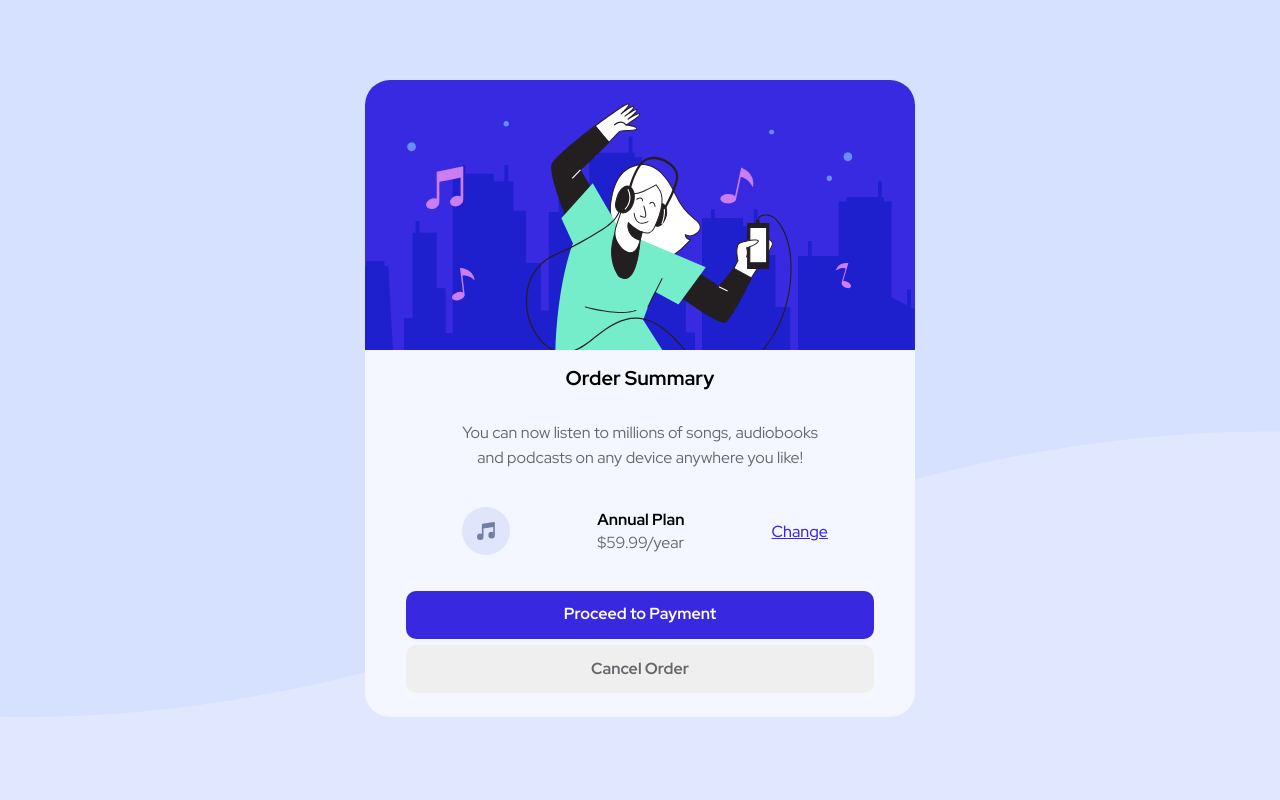
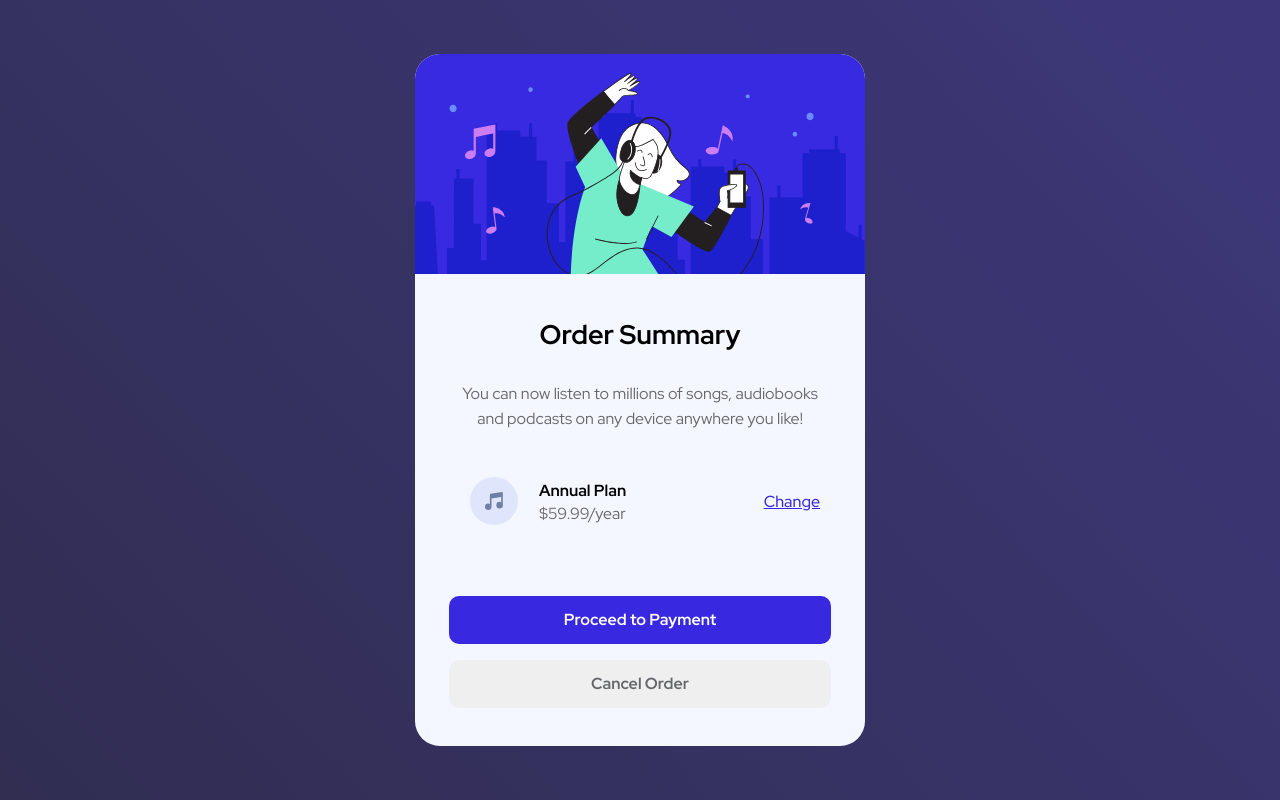
Before and after one commit to BryanCloudDev/OrderComponent, a plain HTML site: page index.html in a window 1280 px wide. Drawn offline with Linux system fonts and the light colour scheme.

Commit message:
casi terminada la pagina

```diff
--- a/index.html
+++ b/index.html
@@ -8,20 +8,25 @@
   <link href="https://fonts.googleapis.com/css2?family=Red+Hat+Display:wght@400;500;700;900&display=swap" rel="stylesheet">
   <link rel="stylesheet" href="./styles/normalize.css">
   <link rel="stylesheet" href="./styles/styles.css">
-  <title>Pagina 1</title>
+  <title>Checkout</title>
 </head>
 <body>
   <main>
+    <div class="container">
       <div class="hero"><img src="./images/illustration-hero.svg" alt=""></div>
       <section class="main-summary">
         <h1>Order Summary</h1>
         <p class="main-summary__text">You can now listen to millions of songs, audiobooks and podcasts on any device anywhere you like!</p>
       </section>
       <section class="main-prices">
-      <div class="main-prices__img"><img src="./images/icon-music.svg" alt=""></div>
+        <div class="main-music">
+          <div class="main-prices__img">
+            <img src="./images/icon-music.svg" alt="">
+          </div>
           <div class="main-prices__fee">
             <h2>Annual Plan</h2>
             <p>$59.99/year</p>
+          </div>
         </div>
         <a href="">Change</a>
       </section>
@@ -29,6 +34,8 @@
         <button class="button one">Proceed to Payment</button>
         <button class="button two">Cancel Order</button>
       </section>
+
+    </div>
   </main>
 </body>
 </html>
--- a/styles/sass/componentes/_main.scss
+++ b/styles/sass/componentes/_main.scss
@@ -1,17 +1,44 @@
-body{
-    background-color: $primaryColor;
-    background-image: url(../../../images/pattern-background-mobile.svg);
-    background-repeat: no-repeat;
-    background-position: center;
-    background-size: cover;
+body {
+    background: linear-gradient(226deg, #564bc8, #232327);
+    background-size: 400% 400%;
+
+    -webkit-animation: AnimationName 13s ease infinite;
+    -moz-animation: AnimationName 13s ease infinite;
+    animation: AnimationName 13s ease infinite;
 }
 
-main {
+@-webkit-keyframes AnimationName {
+    0%{background-position:46% 0%}
+    50%{background-position:55% 100%}
+    100%{background-position:46% 0%}
+}
+@-moz-keyframes AnimationName {
+    0%{background-position:46% 0%}
+    50%{background-position:55% 100%}
+    100%{background-position:46% 0%}
+}
+@keyframes AnimationName {
+    0%{background-position:46% 0%}
+    50%{background-position:55% 100%}
+    100%{background-position:46% 0%}
+}
+
+main{
+    width: 100%;
+    height: 100vh;
+    display: flex;
+    justify-content: center;
+    align-items: center;
+}
+
+.container {
     width: 90%;
     max-width: 55em;
     height: auto;
+    display: flex;
+    flex-direction: column;
+    align-items: center;
     border-radius: 2.5em;
-    margin: 8em auto 0 auto;
     overflow: hidden;
     background-color: $thirdColor;
 }
@@ -24,20 +51,26 @@ main {
 
 }
 .main-summary {
+    margin-top: 2.7em;
     text-align: center;
     line-height: 2.5em;
+    max-width: 80%;
     &__text{
         font-size: 1.6em;
         color: $fontColor;
     }
 }
 .main-prices{
+    width: 80%;
     display: flex;
+    margin: 1em 0em;
     margin-top: 2em;
-    justify-content: space-evenly;
+    justify-content: space-between;
     align-items: center;
-    &__img{
-        margin-left: 1em;
+    .main-music{
+        display: flex;
+        .main-prices__img{
+            margin: 0em 2.1em 0em 1em;
         }
         h2{
             font-size: 1.6em;
@@ -47,6 +80,8 @@ main {
             @extend h2;
             color: $fontColor;
         }
+    }
+
     a{
         font-size: 1.6em;
         font-weight: 500;
@@ -74,7 +109,7 @@ main {
         color: white;
     }
     .one:hover, .two:hover{
-        box-shadow: 0px 4px 5px 0px #888;
+        box-shadow:  -1px 3px 5px -1px rgba(0,0,0,0.7);
     }
     .two{
         color: $fontColor;
@@ -86,7 +121,8 @@ main {
     .hero {
         width: 100%;
         img{
-            height: 22em;
+            width: 100%;
+            height: 20em;
         }
 
     }
@@ -100,24 +136,49 @@ main {
         }
     }
 }
+@media (min-width:450px){
+   .container{
+       max-width: 40.5em;
+   }
+}
+@media (min-width:500px){
+    .hero{
+        img{
+        width: 100%;
+        height: 20em;
+        }
+    }
+}
+
 @media (min-width:600px){
-    body{
-        background-image: url('../../../images/pattern-background-desktop.svg');
-        font-size: 1em
-    }
+    .container{
+        max-width: 45em;
         .hero {
             width: 100%;
             img{
-            height: 27em;
+                height: 22em;
             }
         }
         .main-summary {
             display: flex;
             flex-direction:column ;
             align-items: center;
+            h1{
+                font-size: 2.7em;
+            }
 
             &__text{
                 max-width: 23em;
             }
         }
     }
+    .main-prices{
+        margin: 3em 0em;;
+    }
+    .pay{
+        margin-bottom: 3em;
+        .button{
+            margin: 0.5em 0em;
+        }
+    }
+}
```
Also changed, not shown: images/pattern-background-desktop.png (added), styles/styles.css, 2 other files. Lines whose indentation alone changed are shown as unchanged.
